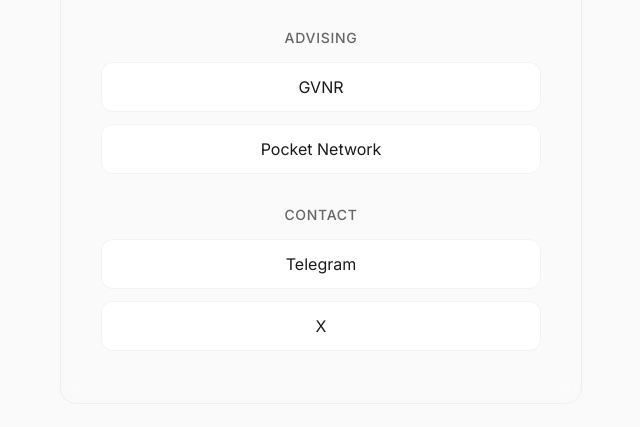
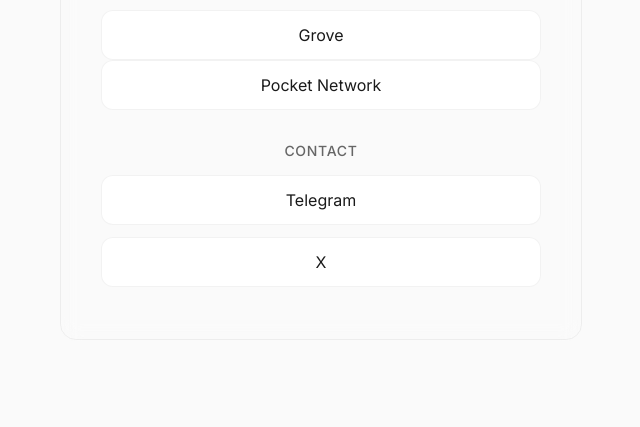
Before and after one commit to ArtSabintsev/artsabintsev.github.io, a plain HTML site: page index.html in a window 1280 px wide. Shown: the part 373-800 px from the top of the page, without its empty margins (319-959 px from the left). Drawn offline with Linux system fonts and the light colour scheme.

Commit message:
Simplified website

```diff
--- a/index.html
+++ b/index.html
@@ -17,14 +17,6 @@
             <h2>Building</h2>
             <div class="link">
                 <a href="https://grove.city">Grove</a>
-            </div>
-        </div>
-        <div class="section">
-            <h2>Advising</h2>
-            <div class="link">
-                <a href="https://gvnr.xyz">GVNR</a>
-            </div>
-            <div class="link">
                 <a href="https://pokt.network">Pocket Network</a>
             </div>
         </div>
```
